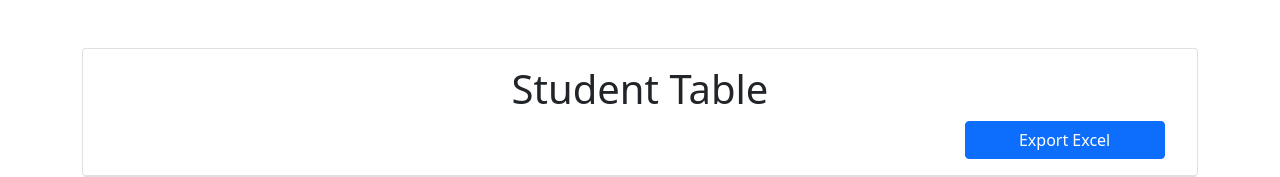
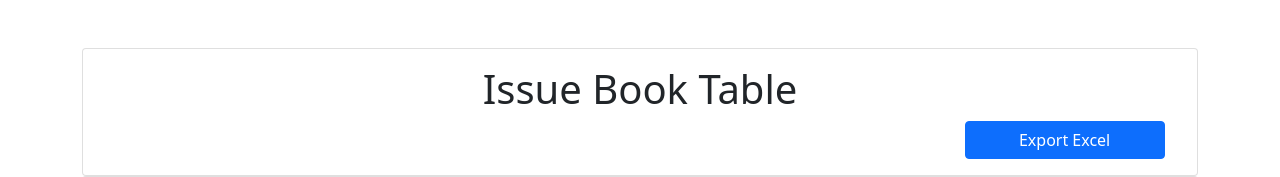
Before and after one commit to surojitsaha56/LMS, a Django app: page /registration/showissuetable in a window 1280 px wide. Shown: the part 56-233 px from the top of the page. Run offline with Django 3.2, Linux system fonts and the light colour scheme; the visitor is signed in with stand-in values (Sample User, id 1); data that the repository does not hold is empty.

Commit message:
Title change

```diff
--- a/registration/templates/registration/showissuetable.html
+++ b/registration/templates/registration/showissuetable.html
@@ -14,7 +14,7 @@
     <div class="col-md">
         <br><br>
         <div class="card card-body">
-            <h1 style="text-align: center;">Student Table</h1>
+            <h1 style="text-align: center;">Issue Book Table</h1>
             <a href="{% url 'exportexcelissuebook' %}" class="btn btn-primary">Export Excel</a>
         </div>
         <div class="card card-body">
```
